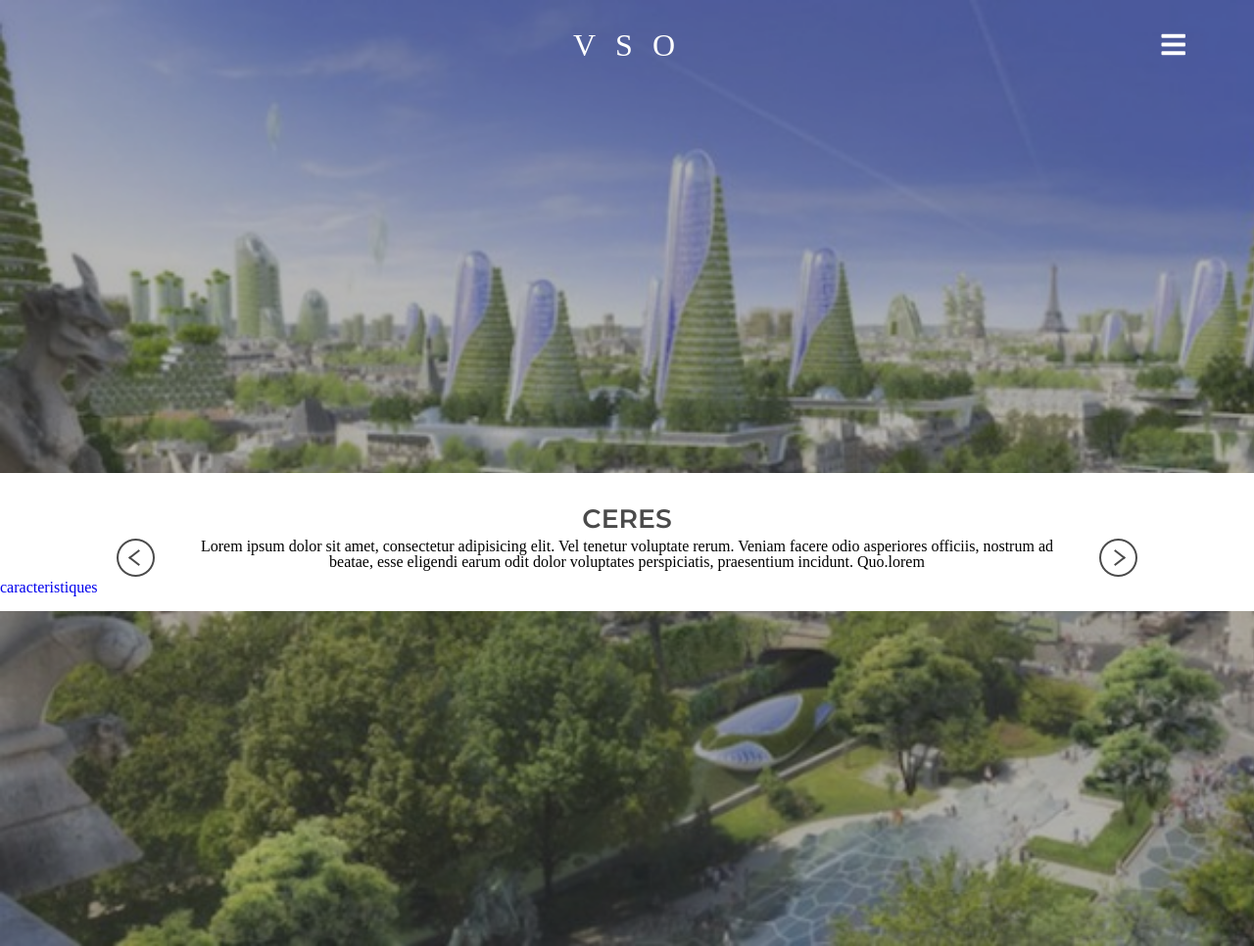
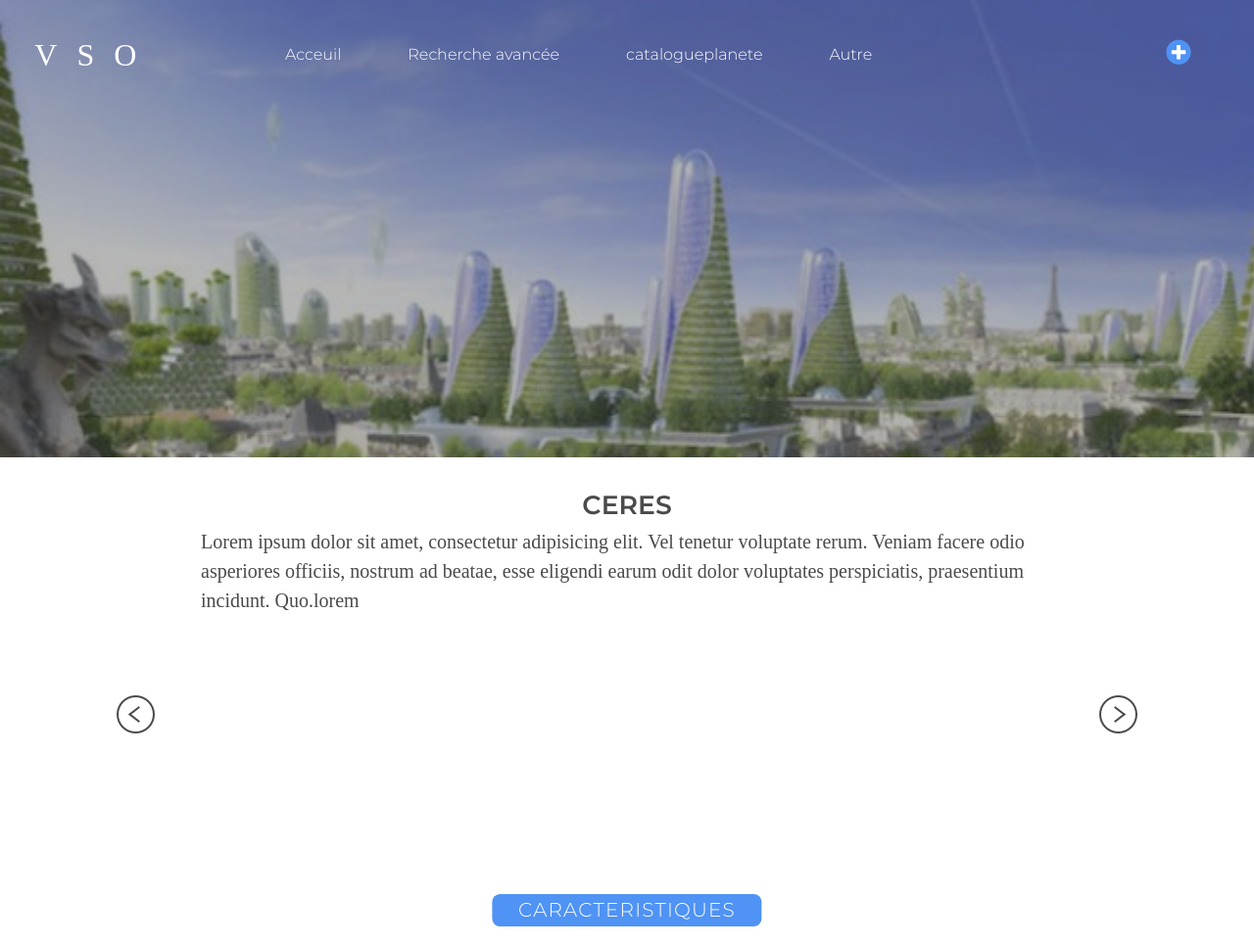
Before and after one commit to mggb/V-S-O, a PHP site: page /cataloguePlanete.html in a window 1280 px wide. Shown: the whole page at 98% size. Run offline with PHP 8.4, Linux system fonts and the light colour scheme; some libraries are stand-ins or nearby versions; some web fonts are replaced.

Commit message:
catalogue modified+ detailplanete modified + simpleheader modified

```diff
--- a/cataloguePlanete.html
+++ b/cataloguePlanete.html
@@ -6,7 +6,7 @@
   <link rel="stylesheet" href="css/reset.css" type="text/css" charset="utf-8">
   <link rel="stylesheet" href="css/font.css" type="text/css" >
   <link rel="stylesheet" href="css/simpleHeader.css" type="text/css" charset="utf-8">
-  <link rel="stylesheet" href="css/detailplanete.css" type="text/css" charset="utf-8">
+  <link rel="stylesheet" href="css/catalogueplanete.css" type="text/css" charset="utf-8">
   <link rel="stylesheet" href="css/flexboxgrid.min.css" type="text/css">
   <link rel="stylesheet" href="https://use.fontawesome.com/releases/v5.0.13/css/all.css" integrity="sha384-DNOHZ68U8hZfKXOrtjWvjxusGo9WQnrNx2sqG0tfsghAvtVlRW3tvkXWZh58N9jp" crossorigin="anonymous">
 
@@ -17,13 +17,45 @@
 <body>
   <!-- header -->
   <header class="simpleHeader">
-    <div class="container-simpleHeader">
+    <div class="row between-md between-lg containerDesktopMenu">
+      <div class="col-md-1 col-lg-1 containerDesktop-title">
+        <span class="desktopTitle">VSO</span>
+      </div>
+
+      <nav class="col-md-9 col-lg-9 containerDesktop-menu">
+        <ul class="desktopMenu">
+          <li>
+            <ul class="wrapper-desktopMenu">
+              <li class="menu-desktopItems"> <a class="menu-desktopLink" href="#">Acceuil</a></li>
+              <li class="menu-desktopItems"> <a class="menu-desktopLink" href="">Recherche avancée</a></li>
+              <li class="menu-desktopItems"> <a class="menu-desktopLink" href="">catalogueplanete</a></li>
+              <li class="menu-desktopItems"> <a class="menu-desktopLink" href="">Autre</a>
+                <ul class="sousMenu">
+                  <li class="sousMenu-desktopItems"><a class="sousMenu-desktopLink" href="#">Devenir colons</a></li>
+                  <li class="sousMenu-desktopItems"><a class="sousMenu-desktopLink" href="#">Devenir technicien</a></li>
+                  <li class="sousMenu-desktopItems"><a class="sousMenu-desktopLink" href="#">Demander un visa</a></li>
+                </ul>
+              </li>
+            </ul>
+          </li>
+        </ul>
+      </nav>
+
+      <div class="col-md-2 col-lg-2 containerDesktop-icons">
+        <i class="fas fa-plus-circle" title="login"></i>
+      </div>
+    </div>
+
+    <div class="container-simpleHeader container-menuMobile">
       <div class="row end-xs end-sm end-md end-lg box">
         <div class="col-xs-6 col-sm-6 col-md-6 col-lg-6 paddingR">
           <div class="logo">VSO</div>
         </div>
         <div class="col-xs-6 col-sm-6 col-md-6 col-lg-6 paddingL">
-          <div class="close-icon"><i class="fas fa-bars burger-menu"></i></div>
+          <div class="close-icon">
+            <i class="fas fa-bars burger-menu"></i>
+            <i class="fas fa-plus-circle"></i>
+          </div>
         </div>
       </div>
     </div>
@@ -35,7 +67,7 @@
                 <a class="menu-header-container-nav-flex-link"href="">Accueil</a>
               </li>
               <li class="menu-header-container-nav-flex-item">
-                <a class="menu-header-container-nav-flex-link"href="">Catalogue</a>
+                <a class="menu-header-container-nav-flex-link"href="">catalogueplanete</a>
               </li>
               <li class="menu-header-container-nav-flex-item">
                 <a class="menu-header-container-nav-flex-link"href="">Devenir colons</a>
@@ -57,22 +89,22 @@
       </div>
     </div>
   </header>
-    <span class="detailplanete-cover"></span>
-    <img src="image/mondeVegetal/image52.jpg" class="detailplanete-bg">
+    <span class="catalogueplanete-cover"></span>
+    <img src="image/mondeVegetal/image52.jpg" class="catalogueplanete-bg">
 
-  <div class="detailplanete-container">
+  <div class="catalogueplanete-container">
     <div class="row center-xs">
       <div class="col-xs-10 col-md-11 col-lg-11">
-        <h1 class='detailplanete-container-title'>ceres</h1>
-        <div class="row center-xs detailplanete-container-content">
-          <div class="col-xs-1 detailplanete-container-content-arrow">
+        <h1 class='catalogueplanete-container-title'>ceres</h1>
+        <div class="row center-xs catalogueplanete-container-content">
+          <div class="col-xs-1 catalogueplanete-container-content-arrow">
             <a href="#"><img src="image/fleche-gauche-bold.png" alt="previous"></a>
           </div>
-          <div class="col-xs-9 detailplanete-container-content-text">
+          <div class="col-xs-9 catalogueplanete-container-content-text">
             <p>Lorem ipsum dolor sit amet, consectetur adipisicing elit. Vel tenetur voluptate rerum. Veniam facere odio asperiores officiis, nostrum ad beatae, esse eligendi earum odit dolor voluptates perspiciatis, praesentium incidunt. Quo.lorem</p>
 
           </div>
-          <div class="col-xs-1 detailplanete-container-content-arrow">
+          <div class="col-xs-1 catalogueplanete-container-content-arrow">
             <a href="#"><img src="image/fleche-droite-bold.png" alt="next"></a>
           </div>
 
--- a/css/detailPlanete.css
+++ b/css/detailPlanete.css
@@ -1,11 +1,8 @@
 .detailplanete-cover{
   position:fixed;
-  height:100vh;
+  height:80vh;
   width:100%;
   top:0;
-  left:0;
-  right:0;
-  bottom:0;
   background:  rgb(74,74,74,0.4);
   z-index:-9998;
 }
--- a/css/header.css
+++ b/css/header.css
@@ -98,7 +98,9 @@
     display: inline-block
   }
 }
-
+.container-icons {
+  padding-left:24px;
+}
 /* Fin menu desktop */
 
 @media (min-width: 992px) {
--- a/css/simpleHeader.css
+++ b/css/simpleHeader.css
@@ -1,7 +1,5 @@
 /*thomas ajout simplheader pour btn menu*/
-.simpleHeader{
-  width:100%;
-}
+
 
 .container-simpleHeader {
   max-width: 100%;
@@ -33,29 +31,57 @@
 .paddingL {
   padding-left: 0px;
 }
-
-.fa-times,.fa-bars {
+.close-icon{
+  display:flex;
+  align-items:center;
+  justify-content: flex-end;
+}
+.fa-times,.fa-bars,{
   color: white;
   font-size: 22px;
 }
-
+.fa-plus-circle{
+  color:rgb(79, 147, 245);
+  font-size:22px;
+  margin-left:24px;
+  position:relative;
+  cursor:pointer;
+}
+.fa-plus-circle::after{
+  content:'';
+  top:50%;
+  width:15px;
+  height:15px;
+  z-index:-1;
+  top:5px;
+  left:5px;
+  position:absolute;
+  border-radius:50%;
+  background: white;
+}
+.fa-times,.fa-bars {
+  color: white;
+  font-size: 18px;
+}
+.logo {
+  font-size: 32px;
+  color: white;
+  font-family: 'Montserrat Regular';
+  letter-spacing: 20px;
+  margin-right: -85px;
+}
 @media (min-width: 769px) {
   .container-simpleHeader {
     max-width: 100%;
     margin-left: 70px;
     margin-right: 70px;
   }
-  .fa-times,.fa-bars {
-    color: white;
-    font-size: 28px;
+  .fa-plus-circle::after{
+    content:'';
+    top:5px;
+    left:30px;
   }
-  .logo {
-    font-size: 32px;
-    color: white;
-    font-family: 'Montserrat Regular';
-    letter-spacing: 20px;
-    margin-right: -85px;
-  }
+
 }
 /* menu-header*/
 .menu-header-cover{
@@ -72,7 +98,7 @@
 .menu-header-container{
   position:relative;
   top:50px;
-  width:95%;
+  width:75%;
   max-width:768px;
   border-radius:8px;
   min-height:85vh;
@@ -121,3 +147,116 @@
 .none{
   display:none;
 }
+/* desktop */
+
+.containerDesktopMenu{
+  display:none !important;
+}
+
+@media (min-width: 992px) {
+  .simpleHeader{
+    width:90%;
+    margin:0 auto;
+  }
+  .fa-plus-circle{
+    font-size:26px;
+  }
+  .fa-plus-circle::after{
+    content:'';
+    top:5px;
+    left:5px;
+    width:18px;
+    height:18px;
+  }
+  .menu-header-cover{
+    display:none;
+  }
+  .containerDesktopMenu{
+    display:flex !important;
+
+  }
+
+  .container-menuMobile{
+    display:none !important;
+  }
+
+  .wrapper-desktopMenu {
+    display: flex;
+    flex-direction: row;
+    justify-content: space-between;
+    position: relative;
+    width: 70%;
+    margin: 0 auto;
+  }
+  .desktopMenu {
+    padding-top: 8px;
+    position: relative;
+    z-index: 55555;
+  }
+  .containerDesktopMenu {
+    margin-top: 40px;
+  }
+  .sousMenu {
+    display: none;
+    z-index: 1000;
+    position: absolute;
+    padding-top: 16px;
+  }
+  .sousMenu-desktopItems {
+    width: 150px;
+    padding-bottom: 18px;
+    font-family: 'Montserrat Light';
+    font-size: 16px;
+    color: white;
+  }
+  .menu-desktopItems:last-child:hover .sousMenu {
+    display: block;
+  }
+  .sousMenu-desktopLink {
+    color: white;
+  }
+  .test {
+    display: flex;
+    flex-direction: row;
+    align-items: center;
+  }
+  .containerDesktop-title {
+    display: flex;
+    justify-content: center;
+  }
+  .container-header {
+    margin-left: 80px;
+    margin-right: 80px;
+  }
+  .containerDesktop-icons {
+    display: flex;
+    justify-content: flex-end;
+  }
+  .menu-desktopLink {
+    font-family: 'Montserrat Light';
+    font-size: 16px;
+    color: white;
+  }
+  .desktopTitle {
+    font-family: 'Montserrat Regular';
+    font-size: 32px;
+    color: white;
+    letter-spacing: 20px;
+    display: inline-block
+  }
+}
+@media (min-width:769px) and (max-width:991px) {
+  .fa-plus-circle {
+    padding-left: 28px;
+  }
+  .fa-search {
+    padding-right: 28px;
+  }
+  .container-header {
+    margin-right: 40px;
+    margin-left: 40px;
+  }
+  .containerList {
+    align-items: center;
+  }
+}
```
Also changed, not shown: detailPlanete.html (+36 -4 lines).
